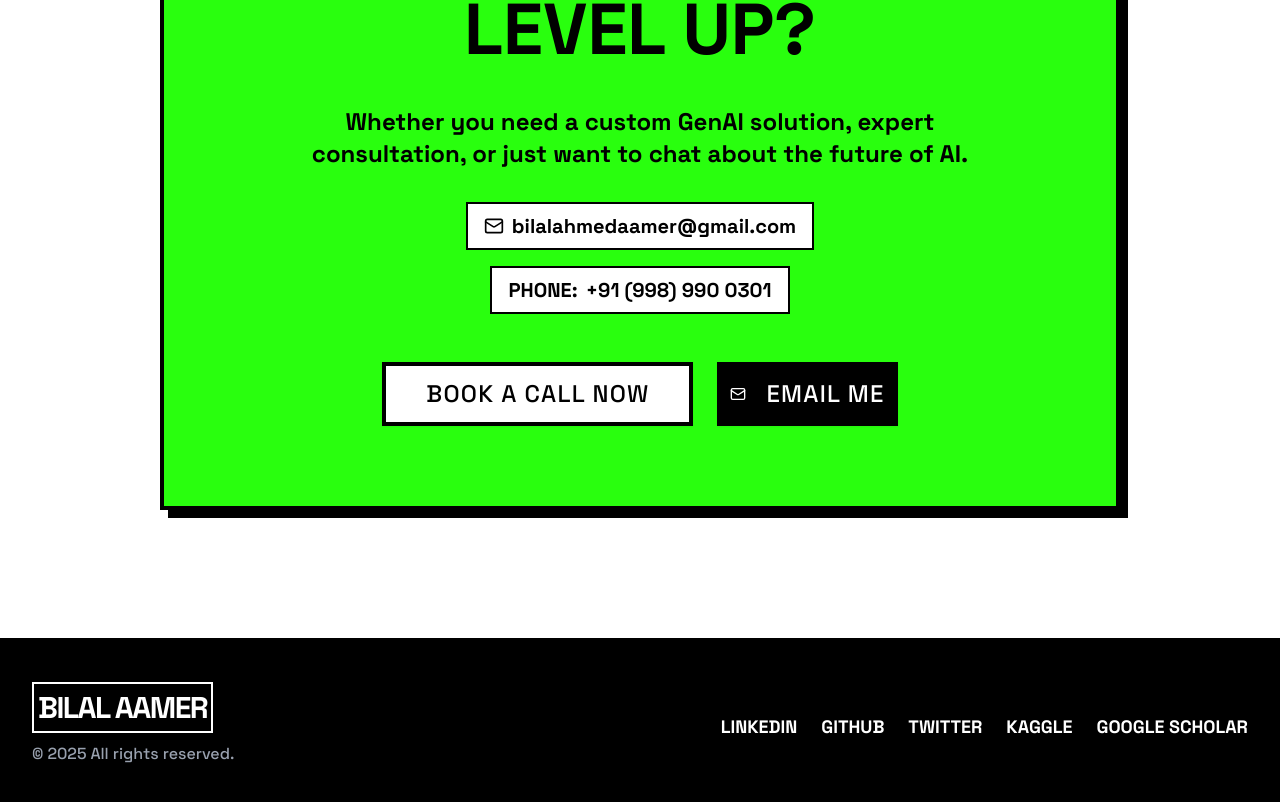
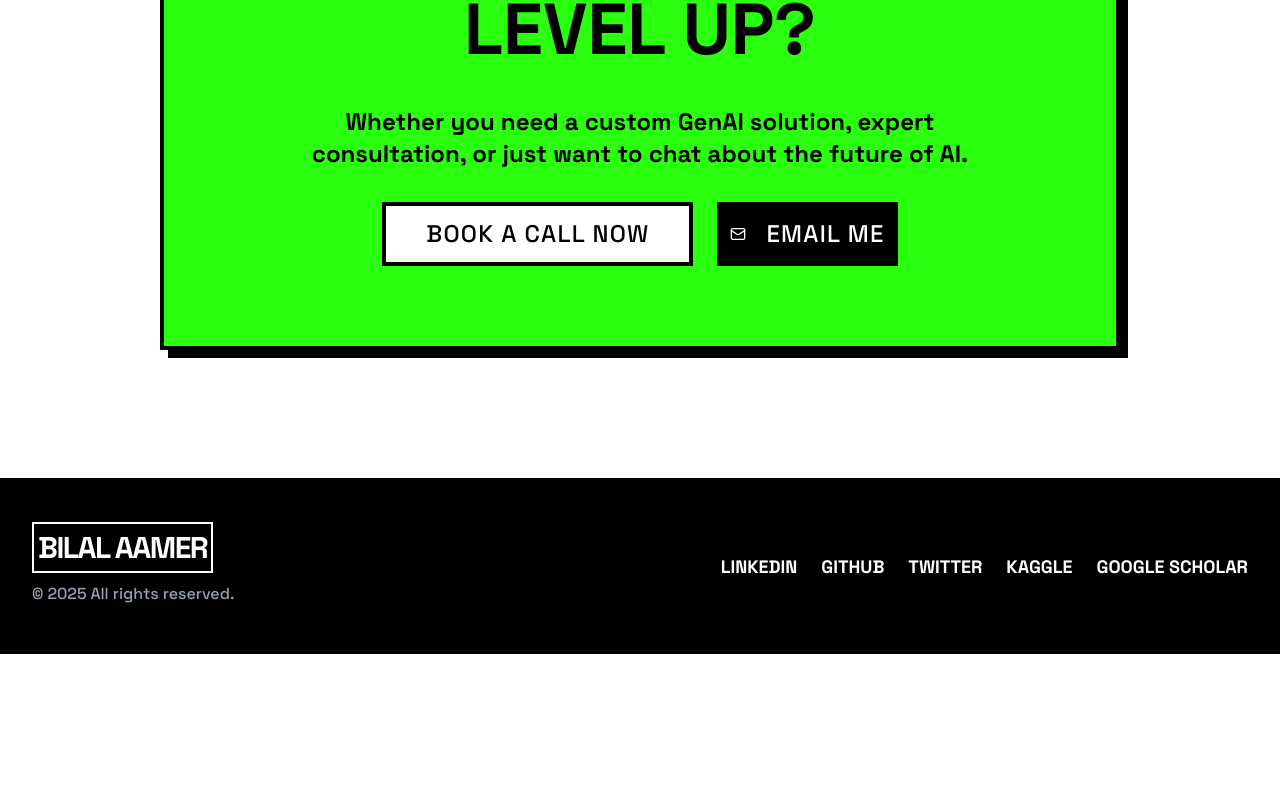
Before and after one commit to bilal-aamer/bilal-aamer.github.io, a React (Vite) app: page / in a window 1280 px wide. Shown: the part 5979-6781 px from the top of the page. After the commit the page ends 6633 px from the top, so only its background shows below. Built offline with nearby package versions, Linux system fonts and the light colour scheme; no server answers; what @convex-dev/auth would draw is missing.

Commit message:
Remove contact info from landing page 'Ready to Level Up' section

```diff
--- a/src/pages/Landing.tsx
+++ b/src/pages/Landing.tsx
@@ -391,15 +391,6 @@ export default function Landing() {
               Whether you need a custom GenAI solution, expert consultation, or just want to chat about the future of AI.
             </p>
 
-            <div className="flex flex-col items-center gap-4 mb-12">
-               <div className="flex items-center gap-2 text-xl font-bold bg-white border-2 border-black px-4 py-2">
-                  <Mail className="h-5 w-5" /> bilalahmedaamer@gmail.com
-               </div>
-               <div className="flex items-center gap-2 text-xl font-bold bg-white border-2 border-black px-4 py-2">
-                  <span className="font-black">PHONE:</span> +91 (998) 990 0301
-               </div>
-            </div>
-
             <div className="flex flex-col sm:flex-row justify-center gap-6">
               <Button
                 asChild
```
